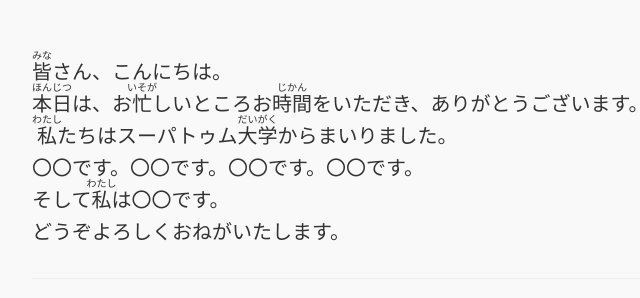
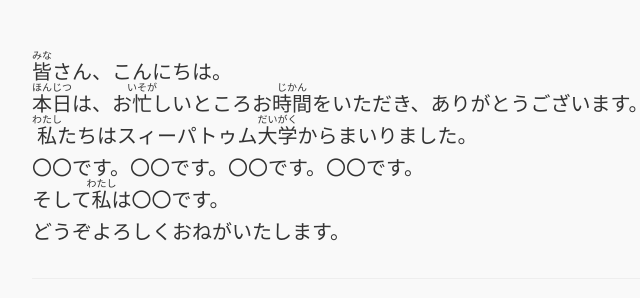
Before and after one commit to KazukiGS/JBC4xx, a plain HTML site: page index.html in a window 1280 px wide. Shown: the top 298 px of the page, 158-798 px from the left. Drawn offline with Linux system fonts and the light colour scheme.

Commit message:
Update index.html

```diff
--- a/index.html
+++ b/index.html
@@ -55,7 +55,7 @@
     <p>
         <ruby>皆<rt>みな</rt></ruby>さん、こんにちは。<br>
         <ruby>本日<rt>ほんじつ</rt></ruby>は、お<ruby>忙<rt>いそが</rt></ruby>しいところお<ruby>時間<rt>じかん</rt></ruby>をいただき、ありがとうございます。<br>
-        <ruby>私<rt>わたし</rt></ruby>たちはスーパトゥム<ruby>大学<rt>だいがく</rt></ruby>からまいりました。<br>
+        <ruby>私<rt>わたし</rt></ruby>たちはスィーパトゥム<ruby>大学<rt>だいがく</rt></ruby>からまいりました。<br>
         〇〇です。〇〇です。〇〇です。〇〇です。<br>
         そして<ruby>私<rt>わたし</rt></ruby>は〇〇です。<br>
         どうぞよろしくおねがいたします。
```
